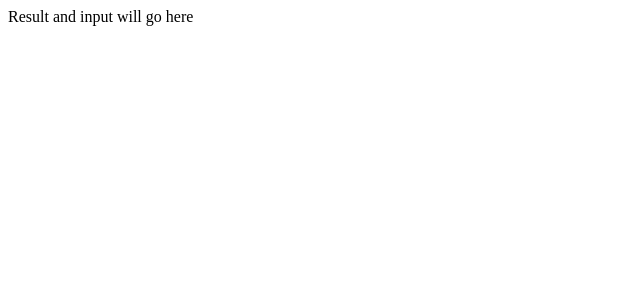
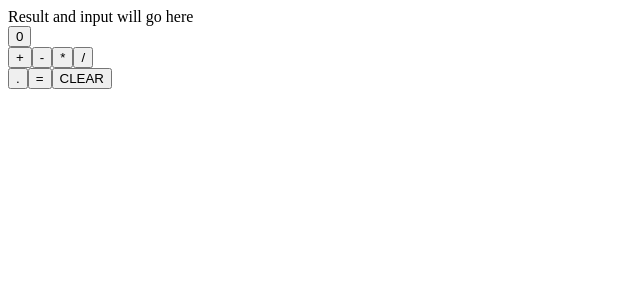
Before and after one commit to VPilipenko334/GoSchoolBox-coding-challenge, a JavaScript app: page / in a window 1280 px wide. Shown: the top 300 px of the page, without its empty margins (0-640 px from the left). Built offline with nearby package versions, Linux system fonts and the light colour scheme; the HTML template or start-up script is replaced by a standard one.

Commit message:
creating the basic HTML buttons

```diff
--- a/src/App.js
+++ b/src/App.js
@@ -4,8 +4,27 @@ function App() {
   return (
       <div className="App">
         <div className="calculator-wrapper">
-          < Result />
+            <div className="result">
+              < Result />
+          </div>
 
+          <div className="numbers">
+            <button>0</button>
+          </div>
+
+          <div className="basic-operators">
+            <button>+</button>
+            <button>-</button>
+            <button>*</button>
+            <button>/</button>
+          </div>
+
+          <div className="advanced-operators">
+            <button>.</button>
+            <button>=</button>
+            <button>CLEAR</button>
+
+          </div>
 
         </div>
       </div>
```
